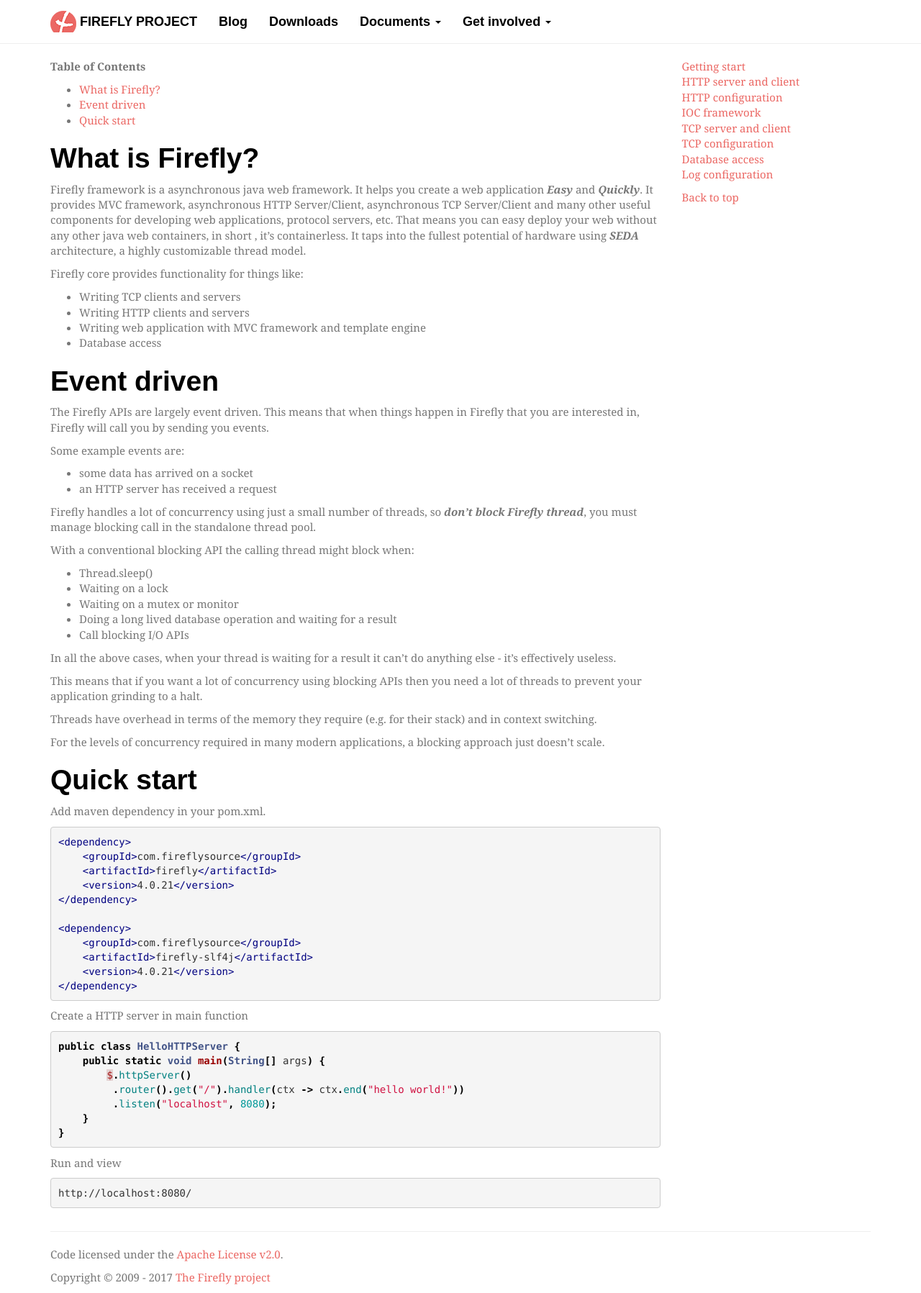
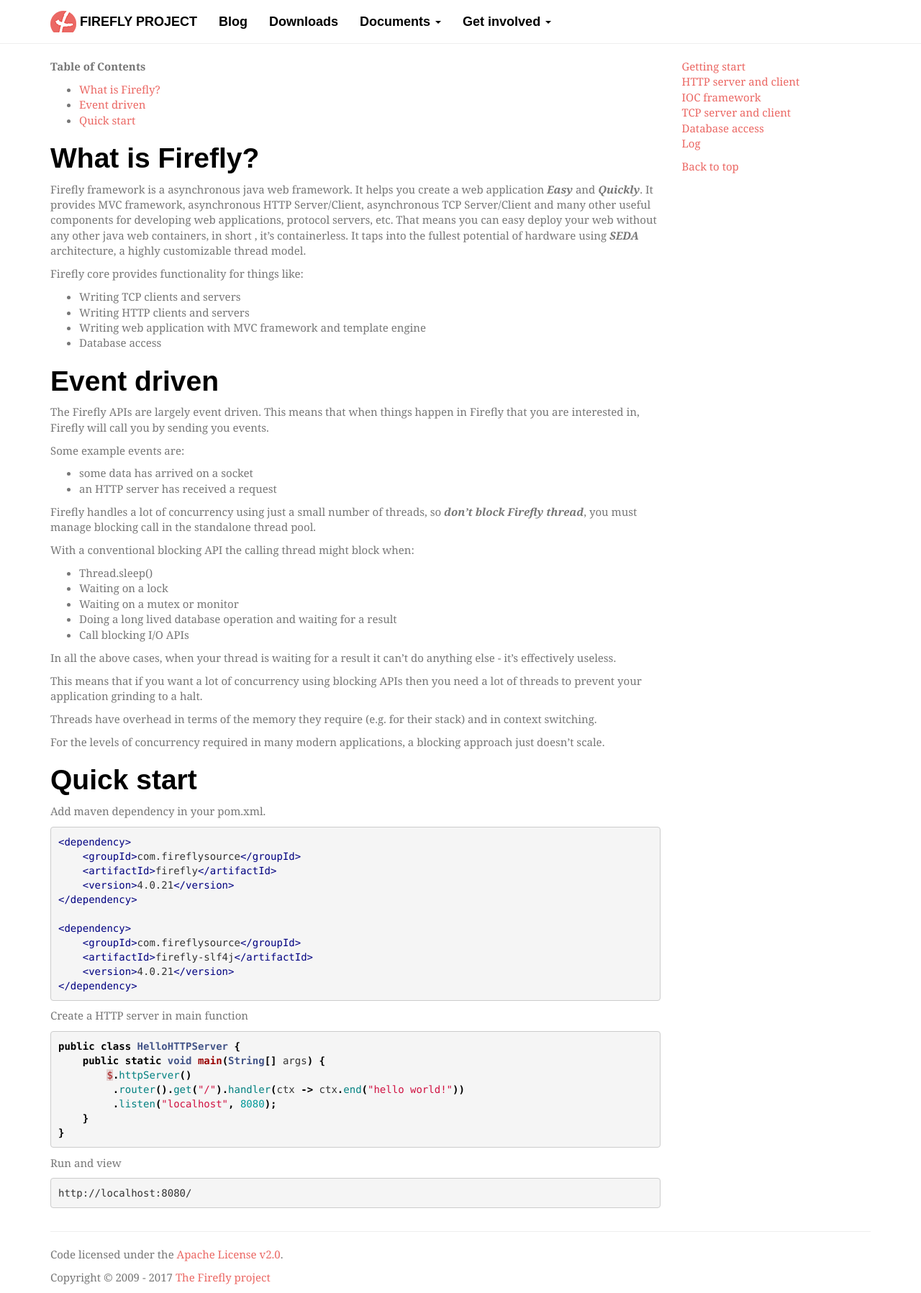
Before and after one commit to hypercube1024/firefly, a Jekyll site: the page built from _docs/getting-start.md, in a window 1280 px wide. Shown: the whole page at 72% size. Built offline with Jekyll 4.4.1, drawn with Linux system fonts in a browser that asks for light colours; some web fonts are replaced.

Commit message:
Update menu

```diff
--- /dev/null
+++ b/_includes/doc-menu.html
@@ -0,0 +1,6 @@
+<li><a href="{{ site.url }}/docs/getting-start.html">Getting start</a></li>
+<li><a href="{{ site.url }}/docs/http-server-client.html">HTTP server and client</a></li>
+<li><a href="{{ site.url }}/docs/ioc-framework.html">IOC framework</a></li>
+<li><a href="{{ site.url }}/docs/tcp-server-and-client.html">TCP server and client</a></li>
+<li><a href="{{ site.url }}/docs/database-access.html">Database access</a></li>
+<li><a href="{{ site.url }}/docs/log-configuration.html">Log</a></li>
--- a/_includes/navbar.html
+++ b/_includes/navbar.html
@@ -15,14 +15,7 @@
     <li class="dropdown">
       <a class="dropdown-toggle" data-toggle="dropdown" href="#" id="download">Documents <span class="caret"></span></a>
       <ul class="dropdown-menu" aria-labelledby="Documents">
-        <li><a href="{{ site.url }}/docs/getting-start.html">Getting start</a></li>
-        <li><a href="{{ site.url }}/docs/http-server-client.html">HTTP server and client</a></li>
-        <li><a href="{{ site.url }}/docs/http-configuration.html">HTTP configuration</a></li>
-        <li><a href="{{ site.url }}/docs/ioc-framework.html">IOC framework</a></li>
-				<li><a href="{{ site.url }}/docs/tcp-server-and-client.html">TCP server and client</a></li>
-        <li><a href="{{ site.url }}/docs/tcp-configuration.html">TCP configuration</a></li>
-        <li><a href="{{ site.url }}/docs/database-access.html">Database access</a></li>
-        <li><a href="{{ site.url }}/docs/log-configuration.html">Log configuration</a></li>
+        {% include doc-menu.html %}
       </ul>
     </li>
     <li class="dropdown">
--- a/_layouts/document.html
+++ b/_layouts/document.html
@@ -12,14 +12,7 @@
     <div class="col-lg-3">
       <nav class="bs-docs-sidebar">
         <ul class="list-unstyled">
-          <li><a href="{{ site.url }}/docs/getting-start.html">Getting start</a></li>
-          <li><a href="{{ site.url }}/docs/http-server-client.html">HTTP server and client</a></li>
-          <li><a href="{{ site.url }}/docs/http-configuration.html">HTTP configuration</a></li>
-          <li><a href="{{ site.url }}/docs/ioc-framework.html">IOC framework</a></li>
-					<li><a href="{{ site.url }}/docs/tcp-server-and-client.html">TCP server and client</a></li>
-          <li><a href="{{ site.url }}/docs/tcp-configuration.html">TCP configuration</a></li>
-          <li><a href="{{ site.url }}/docs/database-access.html">Database access</a></li>
-          <li><a href="{{ site.url }}/docs/log-configuration.html">Log configuration</a></li>
+          {% include doc-menu.html %}
         </ul>
         <a href="#top">Back to top</a>
       </nav>
```
